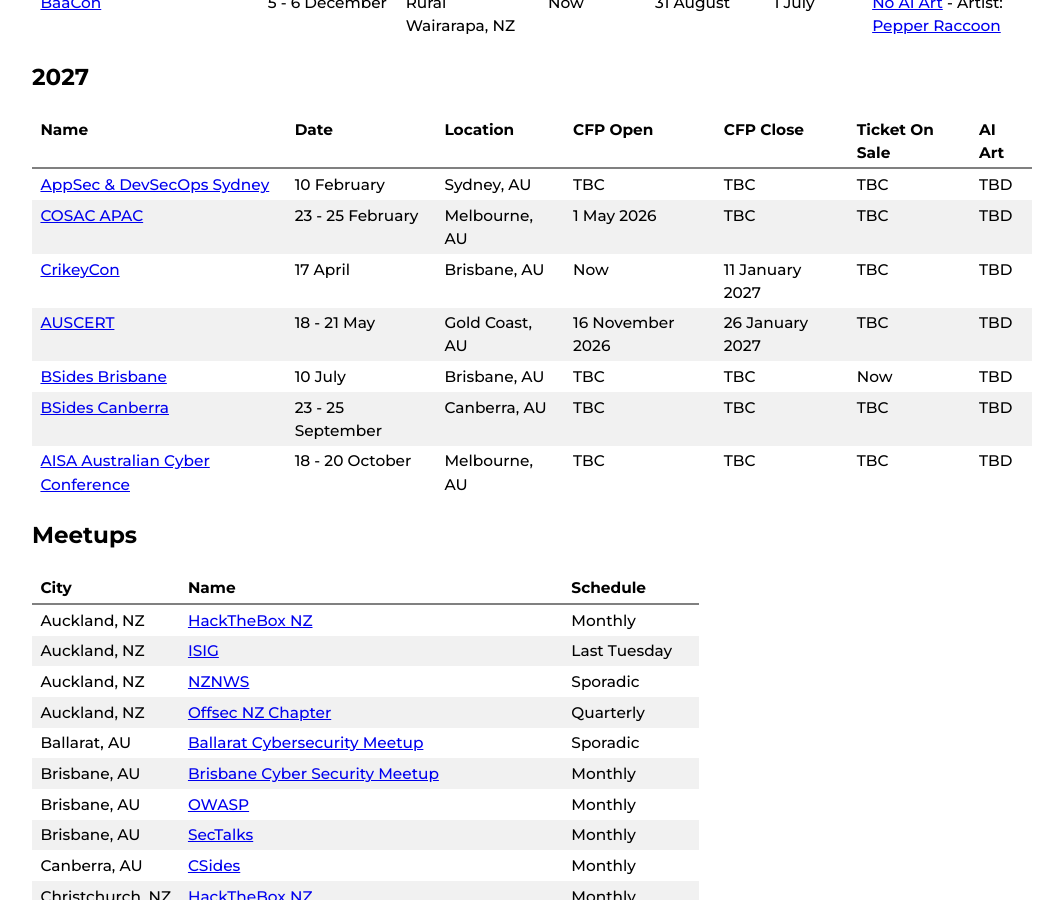
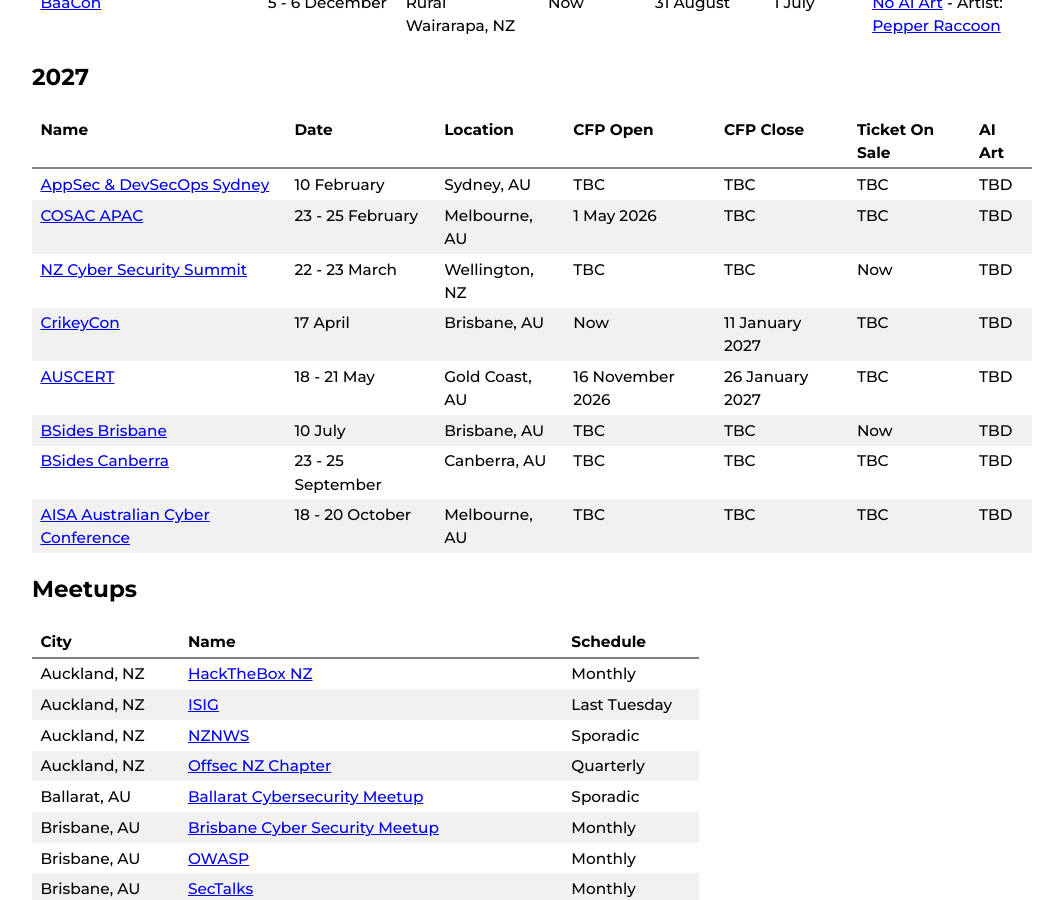
Before and after one commit to nzkarit/downundercons, a Jekyll site: the page built from index.markdown, in a window 1280 px wide and 900 px high, scrolled down 1909 px. Shown: the whole window, without its empty margins (108-1171 px from the left). Built offline with Jekyll 4.4.1, drawn with Linux system fonts in a browser that asks for light colours; part of the change alters nothing that is shown.

Commit message:
Update index.markdown

```diff
--- a/index.markdown
+++ b/index.markdown
@@ -1,7 +1,7 @@
 ---
 layout: home
 title: Downunder Cons
-last_modified_at: 2026-11-04 20:15:00 +1300
+last_modified_at: 2026-11-09 12:55:00 +1300
 ---
 
 These are a list of hacker/infosec cons and meetups in the NZ and Aussie Area.
@@ -58,6 +58,7 @@ These are a list of hacker/infosec cons and meetups in the NZ and Aussie Area.
 | ---- | ---- | -------- | -------- | --------- | -------------- | ------ |
 | [AppSec & DevSecOps Sydney](https://appsec-devsecops-syd.coriniumintelligence.com/) | 10 February | Sydney, AU | TBC | TBC | TBC | TBD |
 | [COSAC APAC](https://cosac.net/apac/) | 23 - 25 February| Melbourne, AU | 1 May 2026 | TBC | TBC | TBD |
+| [NZ Cyber Security Summit](https://brightstar.co.nz/events/cybersecurity/) | 22 - 23 March | Wellington, NZ | TBC | TBC | Now | TBD |
 | [CrikeyCon](https://crikeycon.com/) | 17 April | Brisbane, AU | Now | 11 January 2027 | TBC | TBD |
 | [AUSCERT](https://conference.auscert.org.au/) | 18 - 21 May | Gold Coast, AU | 16 November 2026 | 26 January 2027 | TBC | TBD |
 | [BSides Brisbane](https://bsidesbrisbane.com/) | 10 July | Brisbane, AU | TBC | TBC | Now | TBD |
```
